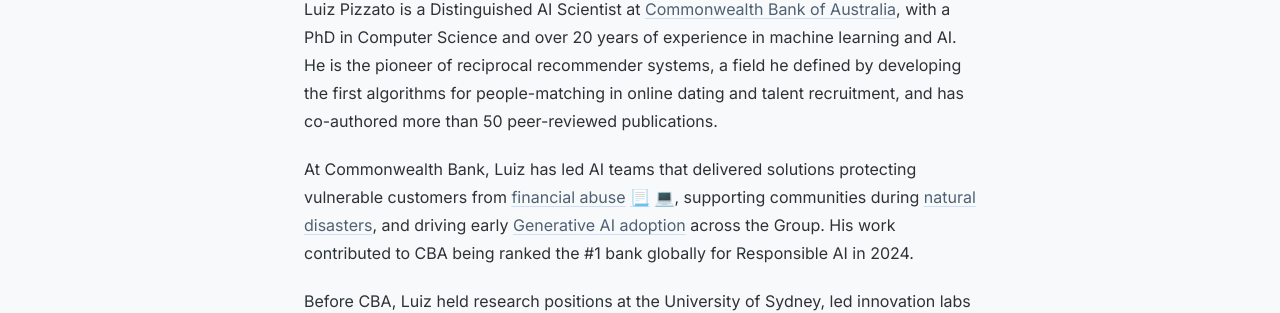
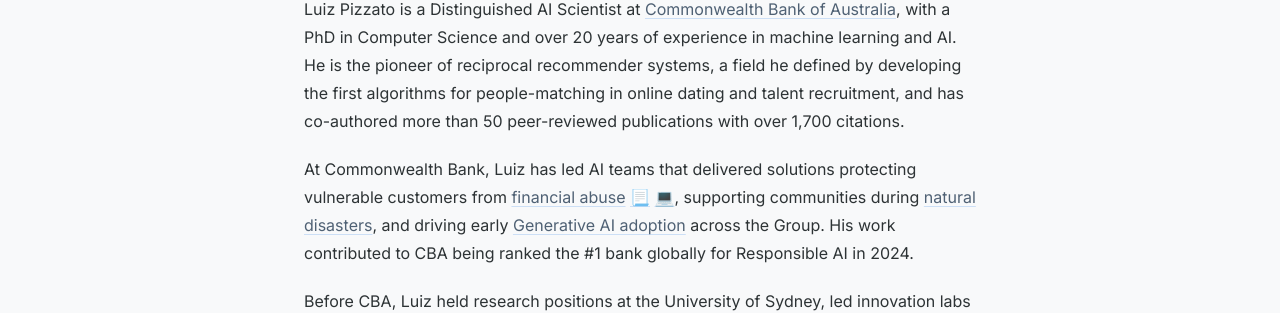
Before and after one commit to pizzato/pizzato.github.io, a Jekyll site: the page built from about/index.md, in a window 1280 px wide and 1228 px high. Shown: the part 601-914 px from the top of the window. Built offline with Jekyll 4.4.1, drawn with Linux system fonts in a browser that asks for light colours.

Commit message:
Add citation count to Luiz Pizzato's biography
Updated Luiz Pizzato's biography to include citation count.

```diff
--- a/about/index.md
+++ b/about/index.md
@@ -11,7 +11,7 @@
 wordpress_id: 6
 ---
 
-Luiz Pizzato is a Distinguished AI Scientist at [Commonwealth Bank of Australia](https://www.commbank.com.au/), with a PhD in Computer Science and over 20 years of experience in machine learning and AI. He is the pioneer of reciprocal recommender systems, a field he defined by developing the first algorithms for people-matching in online dating and talent recruitment, and has co-authored more than 50 peer-reviewed publications.
+Luiz Pizzato is a Distinguished AI Scientist at [Commonwealth Bank of Australia](https://www.commbank.com.au/), with a PhD in Computer Science and over 20 years of experience in machine learning and AI. He is the pioneer of reciprocal recommender systems, a field he defined by developing the first algorithms for people-matching in online dating and talent recruitment, and has co-authored more than 50 peer-reviewed publications with over 1,700 citations.
 
 At Commonwealth Bank, Luiz has led AI teams that delivered solutions protecting vulnerable customers from [financial abuse](https://www.afr.com/technology/cba-turns-to-ai-to-root-out-abusive-payments-20211009-p58ykg) [📃](https://arxiv.org/abs/2303.08016) [💻](https://github.com/h2oai/AITD), supporting communities during [natural disasters](https://www.itnews.com.au/news/cba-runs-its-smart-data-model-during-mass-downpour-562494), and driving early [Generative AI adoption](https://gizmodo.com.au/2023/05/commbank-gen-ai-tool/) across the Group. His work contributed to CBA being ranked the #1 bank globally for Responsible AI in 2024.
 
```
